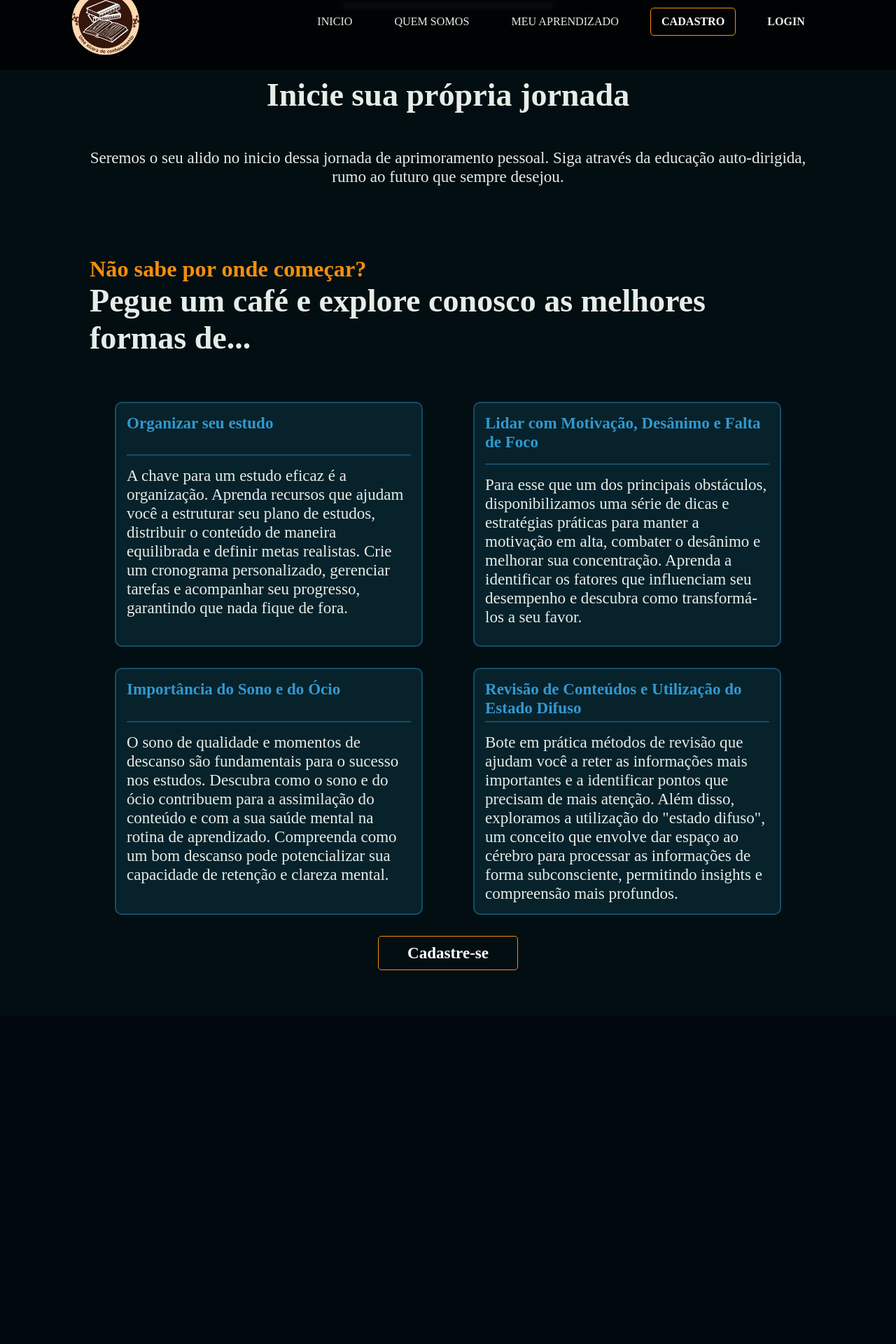
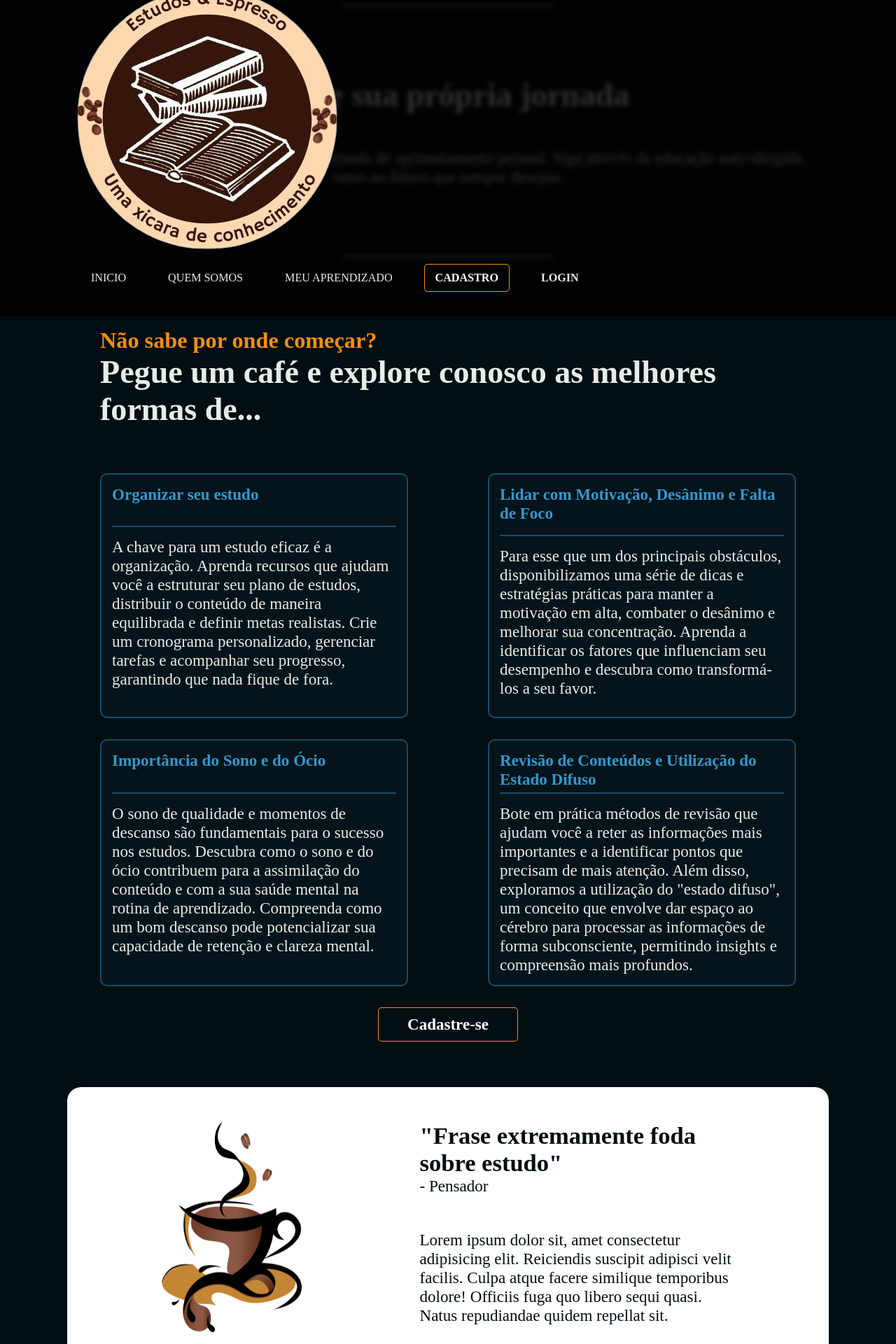
Before and after one commit to RyanSS27/TCC-escolar, a PHP site: page / in a window 1280 px wide. Shown: the part 720-2640 px from the top of the page at 70% size. Before the commit the page ends 2106 px from the top, so only its background shows below. Run offline with PHP 8.4, Linux system fonts and the light colour scheme.

Commit message:
ajustes pontuais

```diff
--- a/TCC-escolar/index.html
+++ b/TCC-escolar/index.html
@@ -9,7 +9,7 @@
 </head>
 <body>
     <header>
-        <img src="imagens/logo-cafe-removebg-preview.png" alt="Educação & Expresso" class="logo">
+        <h1 class="logo">Estudo & Expresso</h1>
         <div>
             <nav>
                 <a href="index.html">INICIO</a>
@@ -23,6 +23,7 @@
             </nav>
         </div>
     </header>
+    <main>
         <section id="container-topo-img">
 
             <div class="divisao-topo-textos">
@@ -49,13 +50,12 @@
         </section>
 
 
-
         <section class="nossos-servicos">
             <hr>
             <div class="inicio-da-jornada">
                 <h1>Inicie sua própria jornada</h1>
                 <p class="rumo-ao-futuro">Seremos o seu alido no inicio dessa jornada de aprimoramento pessoal. Siga através da educação auto-dirigida, rumo ao futuro que sempre desejou.</p>
-
+                <hr>
 
 
                 <h3>Não sabe por onde começar?</h3>
@@ -82,6 +82,17 @@
             </div>
 
         </section>
+        <section class="beneficios">
+            <div class="arte-de-estudar">
+                <img src="imagens/coffee-7057030_1280.png" alt="imagem ilustrativa">
+                <div class="textos">
+                    <h2><span>"</span>Frase extremamente foda sobre estudo<span>"</span></h2>
+                    <aside>- Pensador</aside>
+                    <p>Lorem ipsum dolor sit, amet consectetur adipisicing elit. Reiciendis suscipit adipisci velit facilis. Culpa atque facere similique temporibus dolore! Officiis fuga quo libero sequi quasi. Natus repudiandae quidem repellat sit.</p>
+                </div>
+            </div>
+        </section>
+    </main>
 
     <script src="script.js"></script>
 </body>
--- a/TCC-escolar/styles/inicio-mediaquery.css
+++ b/TCC-escolar/styles/inicio-mediaquery.css
@@ -15,9 +15,12 @@
 
 }
 
-@media screen and (max-width: 1040px) {
-    img.logo {
+@media screen and (max-width: 1180px) {
+    h1.logo {
         margin: auto;
+    }
+    nav {
+        width: 100%;
     }
 }
 
--- a/TCC-escolar/styles/inicio.css
+++ b/TCC-escolar/styles/inicio.css
@@ -12,6 +12,9 @@
     font-size: 1.2em;
     width: 100%;
     height: 100%;
+
+    padding: 0px;
+    margin: 0px;
 }
 
 /* #200e07 */
@@ -59,8 +62,8 @@
 }
 
 .logo {
+    font-size: 1.8em;
     display: inline;
-    max-width: 100px;
 }
 
 nav {
@@ -165,7 +168,7 @@
     padding: 50px 0px;
 }
 
-.nossos-servicos hr {
+hr {
     margin: auto;
     max-width: 300px;
 }
@@ -188,6 +191,7 @@
 
 .inicio-da-jornada p.rumo-ao-futuro {
     text-align: center;
+    margin-bottom: 100px;
 }
 
 .inicio-da-jornada h3 {
@@ -195,13 +199,14 @@
     font-size: 1.4em;
 
     width: 100%;
-    margin-top: 100px;
+    margin: 100px 15px 0px 15px;
 }
 
 .inicio-da-jornada h2 {
     color: var(--paletaCor5);
     font-size: 2em;
-    margin-bottom: 50px;
+    width: 100%;
+    margin: 0px 15px 50px 15px;
 }
 
 /*.container-cards {
@@ -225,13 +230,14 @@
 }*/
 
 .container-cards {
+    width: 100%;
     display: flex;
     flex-wrap: wrap;
-    justify-content: space-around;
+    justify-content: space-between;
 }
 
 .cards {
-    background-color: #07222b;
+    background-color: #07222b57;
     min-height: 350px;
     max-width: 440px;
     min-width: 440px;
@@ -270,3 +276,33 @@
     max-width: 200px;
     margin: 15px auto;
 }
+
+.beneficios{
+    background-color: var(--paletaCor1);
+    width: 100%;
+}
+
+.arte-de-estudar {
+    background-color: var(--cor1);
+    color: var(--paletaCor1);
+    min-height: 400px;
+    max-width: 85%;
+    margin: 0px auto 100px auto;
+    padding: 50px;
+    border-radius: 20px;
+
+    display: flex;
+    justify-content: space-around;
+}
+
+.arte-de-estudar img {
+    max-width: 200px;
+}
+
+.textos {
+    max-width: 450px;
+}
+
+.arte-de-estudar p {
+    margin-top: 50px;
+}
```
Also changed, not shown: TCC-escolar/imagens/coffee-7057030_1280.png (added). Lines whose indentation alone changed are shown as unchanged.
